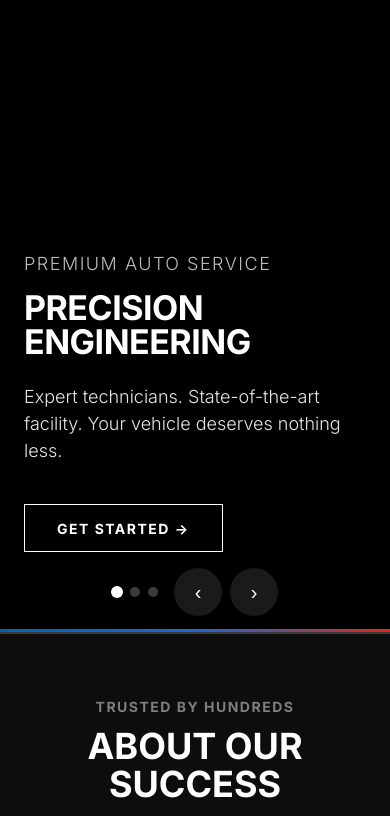
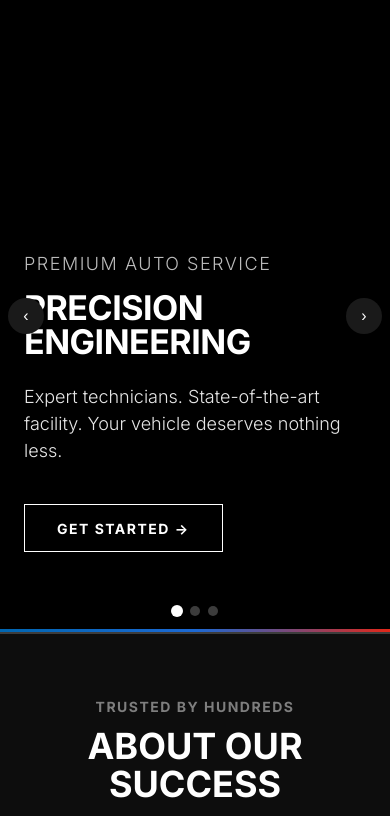
Before and after one commit to chinmayc0707/Precision-Garage, a Flask app: page / in a window 390 px wide. Shown: the part 65-881 px from the top of the page. Run offline with Flask 3, Linux system fonts and the light colour scheme; data that the repository does not hold is empty; some libraries are stand-ins or nearby versions.

Commit message:
feat: arrows are at ends of hero section

```diff
--- a/static/css/style.css
+++ b/static/css/style.css
@@ -576,18 +576,14 @@ ul, ol {
     max-width: 600px;
 }
 
-.hero-controls {
+.hero-dots {
     position: absolute;
     bottom: var(--sp-xl);
-    right: var(--sp-xxl);
-    display: flex;
-    align-items: center;
-    gap: var(--sp-md);
-}
-
-.hero-dots {
+    left: 50%;
+    transform: translateX(-50%);
     display: flex;
     gap: var(--sp-xs);
+    z-index: 15;
 }
 
 .hero-dot {
@@ -606,9 +602,20 @@ ul, ol {
     transform: scale(1.2);
 }
 
-.hero-arrows {
-    display: flex;
-    gap: var(--sp-xs);
+.hero-prev {
+    position: absolute;
+    left: var(--sp-lg);
+    top: 50%;
+    transform: translateY(-50%);
+    z-index: 15;
+}
+
+.hero-next {
+    position: absolute;
+    right: var(--sp-lg);
+    top: 50%;
+    transform: translateY(-50%);
+    z-index: 15;
 }
 
 .hero-progress {
@@ -1497,10 +1504,15 @@ ul, ol {
         margin-bottom: var(--sp-xl);
     }
 
-    .hero-controls {
-        left: 50%;
-        right: auto;
-        transform: translateX(-50%);
+    .hero-prev {
+        left: var(--sp-md);
+    }
+
+    .hero-next {
+        right: var(--sp-md);
+    }
+
+    .hero-dots {
         bottom: var(--sp-md);
     }
 
@@ -1554,6 +1566,21 @@ ul, ol {
     .hero-content h1 {
         font-size: 34px;
     }
+
+    .btn-icon.hero-prev,
+    .btn-icon.hero-next {
+        width: 36px;
+        height: 36px;
+        font-size: 16px;
+    }
+
+    .hero-prev {
+        left: var(--sp-xs);
+    }
+
+    .hero-next {
+        right: var(--sp-xs);
+    }
 }
 
 @media (max-width: 360px) {
--- a/templates/index.html
+++ b/templates/index.html
@@ -49,17 +49,13 @@
         </div>
     </div>
 
-    <div class="hero-controls">
     <div class="hero-dots">
         <button class="hero-dot active" aria-label="Slide 1"></button>
         <button class="hero-dot" aria-label="Slide 2"></button>
         <button class="hero-dot" aria-label="Slide 3"></button>
     </div>
-        <div class="hero-arrows">
     <button class="btn-icon hero-prev" aria-label="Previous slide">‹</button>
     <button class="btn-icon hero-next" aria-label="Next slide">›</button>
-        </div>
-    </div>
     <div class="hero-progress"></div>
 </section>
 
```
Lines whose indentation alone changed are shown as unchanged.
